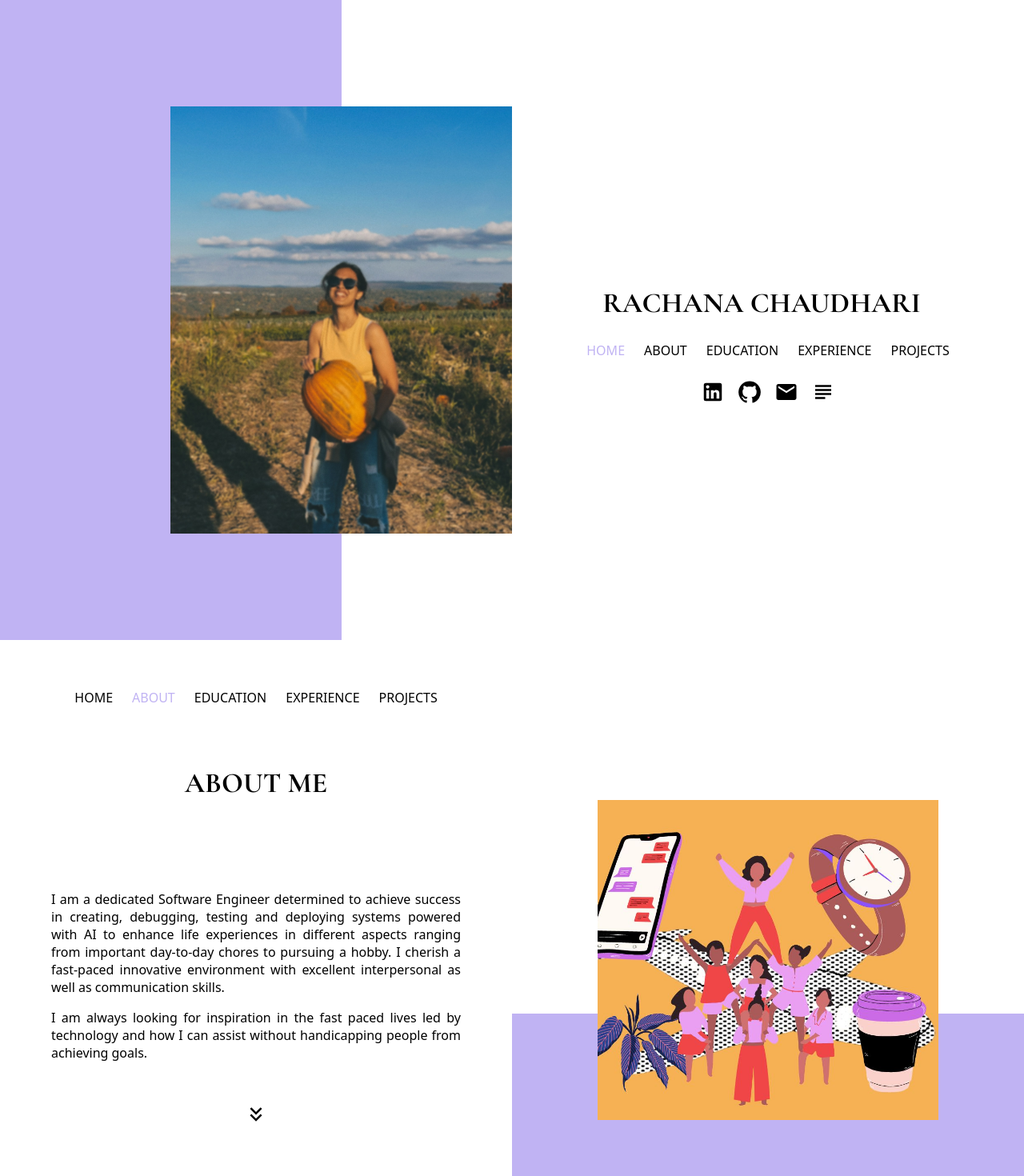
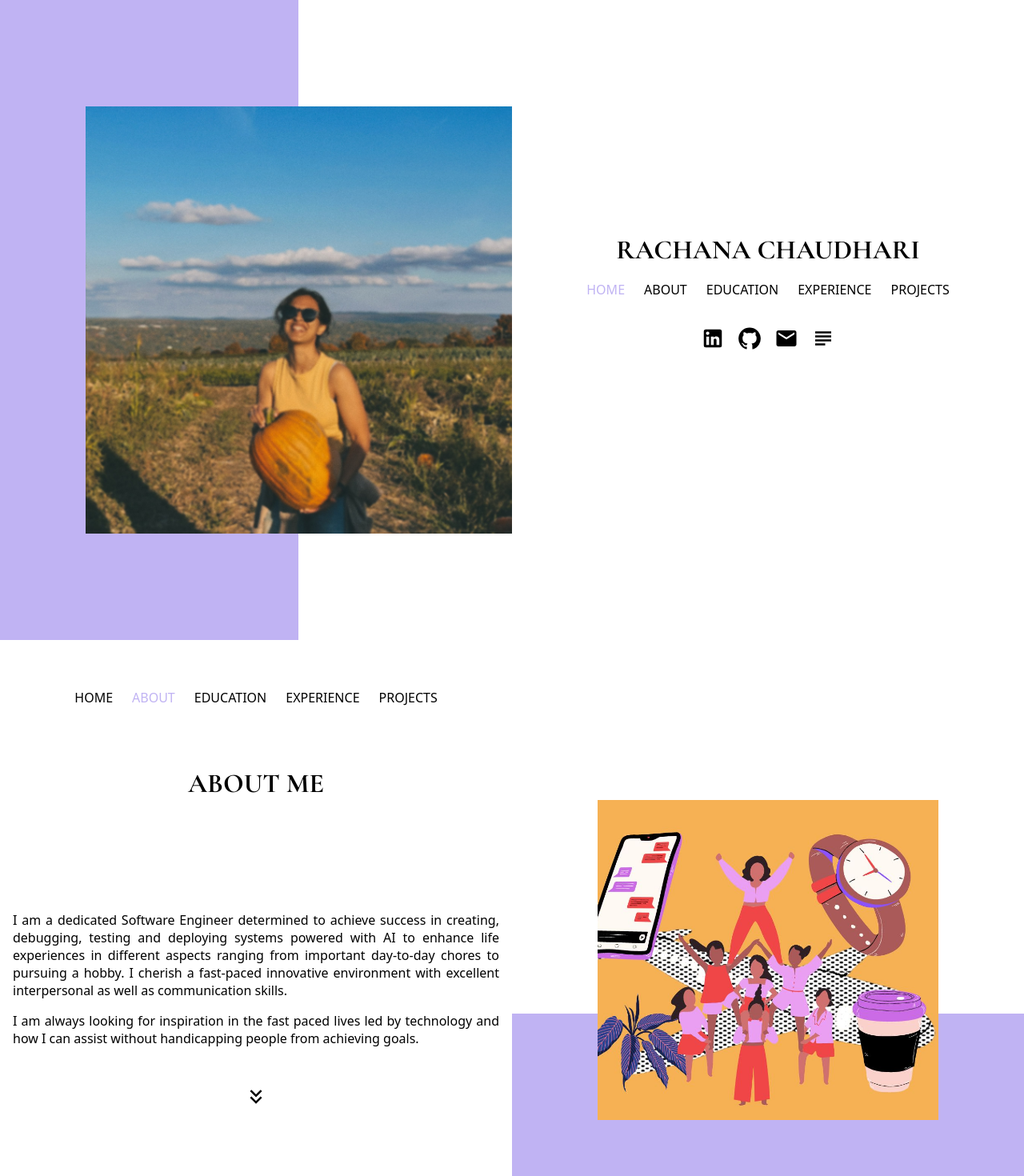
Before and after one commit to rachanac16/reflection, a React (Create React App) app: page / in a window 1280 px wide. Shown: the top 1470 px of the page at 80% size. Built offline with nearby package versions, Linux system fonts and the light colour scheme.

Commit message:
changes with alignment

```diff
--- a/src/App.css
+++ b/src/App.css
@@ -55,7 +55,7 @@
 
 .main-header{
   background-color: white;
-  font-size: 2.2rem;
+  font-size: 2.1rem;
   font-weight: bold;
 }
 .main-header-small{
--- a/src/components/ExperienceRecord.js
+++ b/src/components/ExperienceRecord.js
@@ -49,7 +49,7 @@ function ExperienceRecord(props){
                         </div>
                         <ul>
                             {record.description.map((course)=>(
-                                <li style={{paddingBottom:10, width:"50%"}}>{course}</li>
+                                <li style={{paddingBottom:'5px', width:"70%"}}>{course}</li>
                             ))}
                         </ul>
                     </Grid>
--- a/src/pages/About.js
+++ b/src/pages/About.js
@@ -10,33 +10,30 @@ function About(props){
             <Grid item  xs={1} className="main-header display-flex-end">
                 ABOUT ME
             </Grid>
-            <Grid item container direction="column" xs={8} className="sub-header display-flex-start padding10" spacing={2}>
+            <Grid item container direction="column" xs={8} md={8} lg={8} className="sub-header display-flex-start" p={2}>
                 <Grid item xs={3}>
                     I am a dedicated Software Engineer determined to achieve success in creating, debugging, testing
                     and deploying systems powered with AI to enhance life experiences in different aspects ranging from
                     important day-to-day chores to pursuing a hobby. I cherish a fast-paced innovative environment
                     with excellent interpersonal as well as communication skills.
                 </Grid>
-                <Grid item xs={3}>
-                    I am always looking for inspiration in the fast paced lives led by technology and how I can assist without handicapping people from achieving goals.
+                <Grid item xs={2}>
+                    I am always looking for inspiration in the fast paced lives led by technology and
+                    how I can assist without handicapping people from achieving goals.
                 </Grid>
-                <Grid item xs={2} className="center-flex width100">
+                <Grid item xs={1} className="center-flex width100">
                     <IconButton onClick={()=>props.scrollTo("#education")}><KeyboardDoubleArrowDownIcon color="buttonColor" sx={{ fontSize: "30px", "&:hover": { color: "#c0b3f3" }}}/></IconButton>
-                </Grid>
-                <Grid item xs={4}>
                 </Grid>
             </Grid>
         </Grid>
-        <Grid item direction="column" container xs={12} md={6} lg={6}>
-            <Grid item md={3} lg={3} className="bg-white">
-            </Grid>
+        <Grid item direction="column" container xs={12} md={6} lg={6} className="bg-primary">
+            <Grid item xs={3} md={3} lg={3} className="bg-white"></Grid>
             <Grid item container xs={10} md={6} lg={6}>
                 <Grid item container direction="column" xs={2} md={2} lg={2}>
                     <Grid item xs={8} md={8} lg={8} className="bg-white"></Grid>
                     <Grid item xs={4} md={4} lg={4}></Grid>
                 </Grid>
-                <Grid item xs={8} md={8} lg={8} className="image-container-about">
-                </Grid>
+                <Grid item xs={8} md={8} lg={8} className="image-container-about"></Grid>
                 <Grid item container direction="column" xs={2} md={2} lg={2}>
                     <Grid item xs={8} md={8} lg={8} className="bg-white"></Grid>
                     <Grid item xs={4} md={4} lg={4}></Grid>
--- a/src/pages/Experience.js
+++ b/src/pages/Experience.js
@@ -60,11 +60,11 @@ function Experience(props){
                 </Grid>
                 <Grid item container xs={12} md={12} lg={12} className="bg-white">
                     <Grid item container xs={12} md={12} lg={12} className='content center-flex letter-spacing' p={2}>
-                        <Grid item className="divider height100" xs={1} md={3} lg={2}></Grid>
+                        <Grid item className="divider height100" xs={2} md={2} lg={2}></Grid>
                         {/* <Grid item container className='content-big center-flex' spacing={0}></Grid>
                         <Grid item container className='content-big center-flex' spacing={0}></Grid>
                         <Grid item container className='content-big center-flex' spacing={0}></Grid> */}
-                        <Grid item container xs={10} md={6} lg={5} className='content-big center-flex' spacing={0}>
+                        <Grid item container xs={10} md={5} lg={5} className='content-big center-flex' spacing={0}>
                             {showArrowLeft &&
                                 <Grid item xs={1} md={1} lg={1} className='content-big center-flex'>
                                         <IconButton onClick={()=>decreaseCurrentRecord()}>
@@ -87,7 +87,7 @@ function Experience(props){
                                     }
                             </Grid>
                         </Grid>
-                        <Grid item className="divider height100" xs={1} md={3} lg={5}></Grid>
+                        <Grid item className="divider height100" xs={0} md={5} lg={5}></Grid>
                     </Grid>
                 </Grid>
                 <ExperienceRecord id={currentRecord}/>
--- a/src/pages/Home.js
+++ b/src/pages/Home.js
@@ -13,8 +13,8 @@ function Home(props){
     };
 
     return <Grid container className="App-container" id="home">
-            <Grid item xs={0} md={1} lg={2}></Grid>
-            <Grid item container direction="column" xs={12} md={4} lg={4} className="bg-white">
+            <Grid item xs={0} md={1} lg={1} className="bg-primary"></Grid>
+            <Grid item container direction="column" xs={12} md={5} lg={5} className="bg-white">
               <Grid item container xs={0} md={2} lg={2}>
                 <Grid item xs={0} md={6} lg={6} className="bg-primary">
 
@@ -34,14 +34,14 @@ function Home(props){
                 </Grid>
               </Grid>
             </Grid>
-            <Grid item container direction="column" xs={12} md={7} lg={6} className="minimal-block-header">
-              <Grid item container xs={6} spacing={2} className='main-header display-flex-end'>
+            <Grid item container direction="column" xs={12} md={6} lg={6} className="minimal-block-header">
+              <Grid item xs={4} md={5} lg={5} className='main-header display-flex-end'>
                 RACHANA CHAUDHARI
               </Grid>
-              <Grid item container xs={1}>
+              <Grid item xs={1} md={1} lg={1} pt={1}>
                 <Navbar scrollTo={props.scrollTo} id="homelink"/>
               </Grid>
-              <Grid item xs={5} className="display-flex-start">
+              <Grid item xs={4} md={6} lg={6} className="display-flex-start">
                 <IconButton color="buttonColor" onClick={()=>openInNewTab("https://www.linkedin.com/in/rachana-chaudhari/")}><LinkedInIcon sx={{ fontSize: "30px", "&:hover": { color: "#c0b3f3" } }}/></IconButton>
                 <IconButton color="buttonColor" onClick={()=>openInNewTab("https://github.com/rachanac16")}><GitHubIcon sx={{ fontSize: "30px", "&:hover": { color: "#c0b3f3" } }}/></IconButton>
                 <IconButton color="buttonColor" onClick={()=>openInNewTab("mailto:rc774@cornell.edu")}><EmailIcon sx={{ fontSize: "30px", "&:hover": { color: "#c0b3f3" } }}/></IconButton>
```
Also changed, not shown: src/assets/coverpage2.jpeg.
